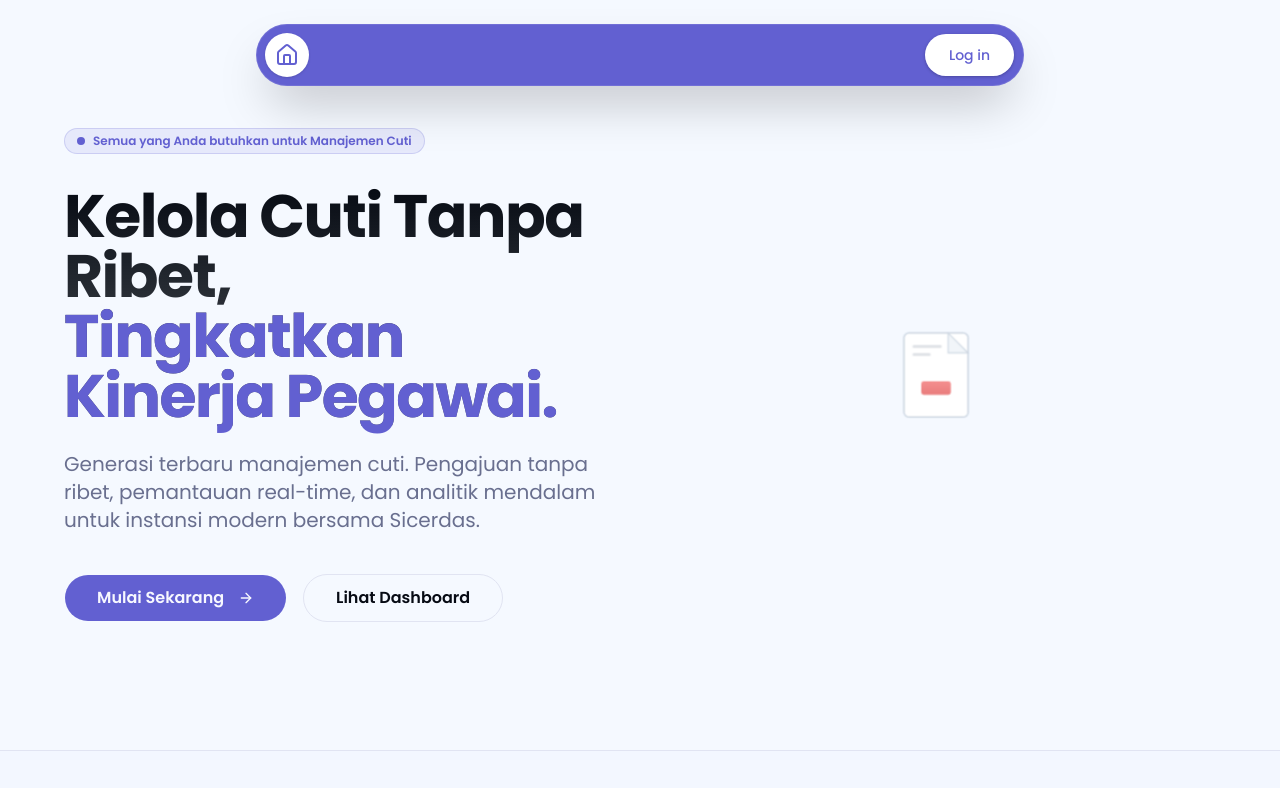
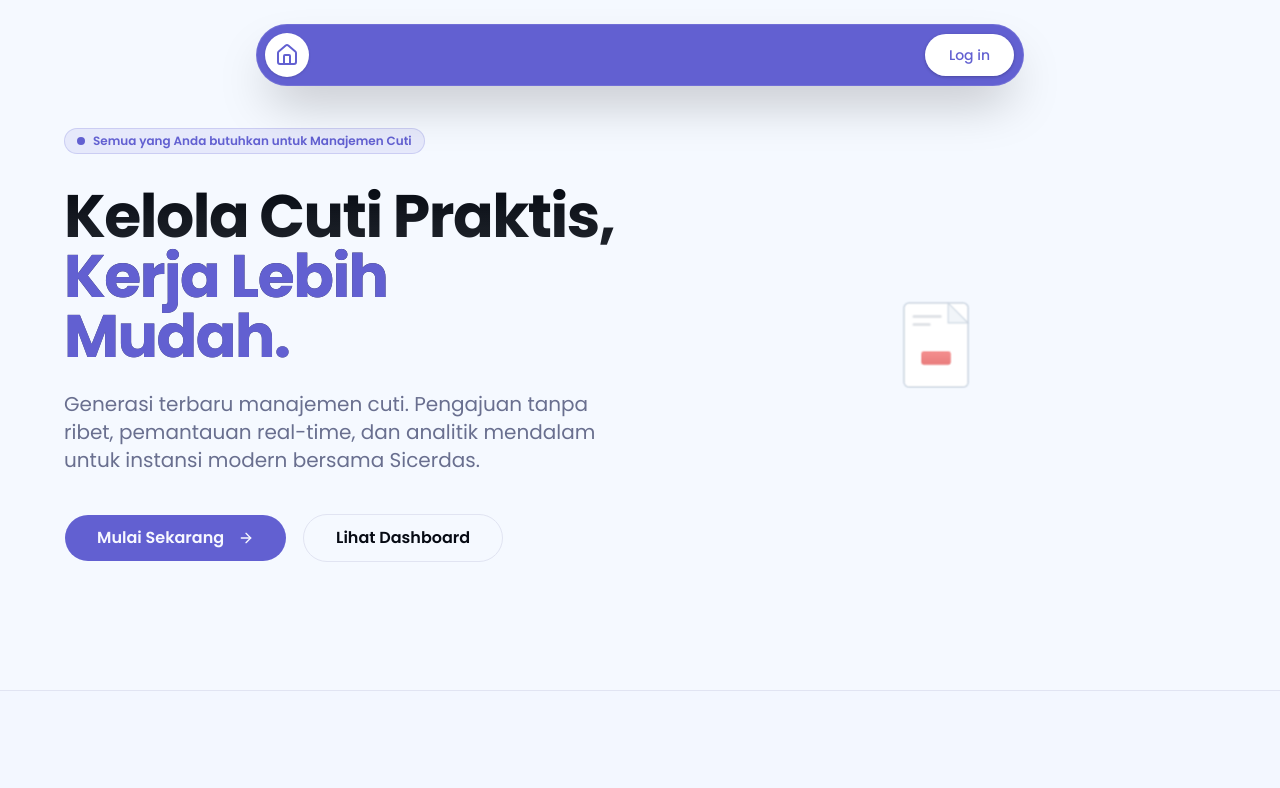
Before and after one commit to McWooden/simantuku, a Next.js app: page / in a window 1280 px wide. Shown: the top 788 px of the page. Built offline with nearby package versions, Linux system fonts and the light colour scheme; no server answers.

Commit message:
update hero

```diff
--- a/src/app/page.js
+++ b/src/app/page.js
@@ -34,8 +34,8 @@ export default function Home() {
                 </div>
 
                 <h1 className="text-4xl md:text-5xl lg:text-6xl font-bold tracking-tight mb-6 bg-clip-text text-transparent bg-gradient-to-b from-foreground to-foreground/70 animate-in fade-in slide-in-from-bottom-8 duration-700 delay-100">
-                  Kelola Cuti Tanpa Ribet, <br className="hidden md:block" />
-                  <span className="text-primary">Tingkatkan Kinerja Pegawai.</span>
+                  Kelola Cuti Praktis, <br className="hidden md:block" />
+                  <span className="text-primary">Kerja Lebih Mudah.</span>
                 </h1>
 
                 <p className="text-lg md:text-xl text-muted-foreground mb-10 max-w-xl lg:mx-0 mx-auto animate-in fade-in slide-in-from-bottom-12 duration-700 delay-200">
```
